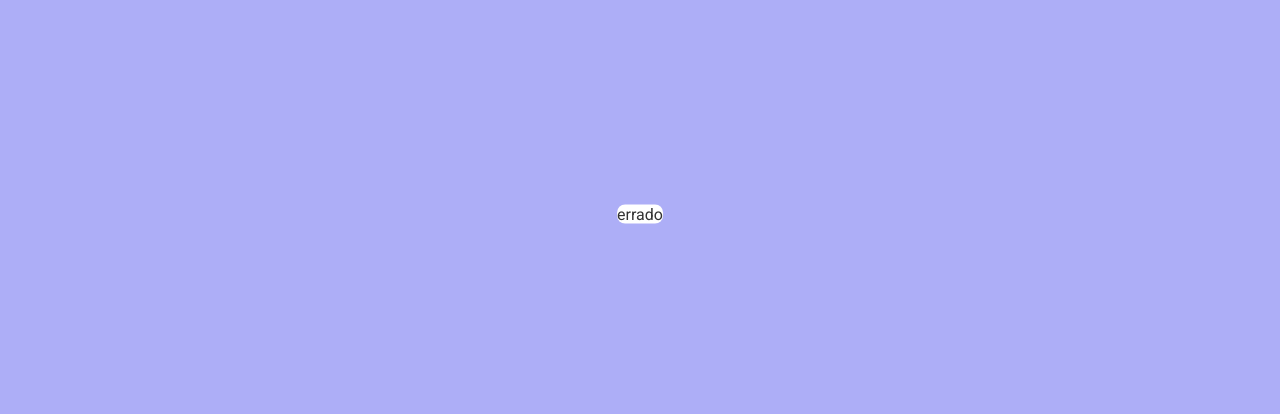
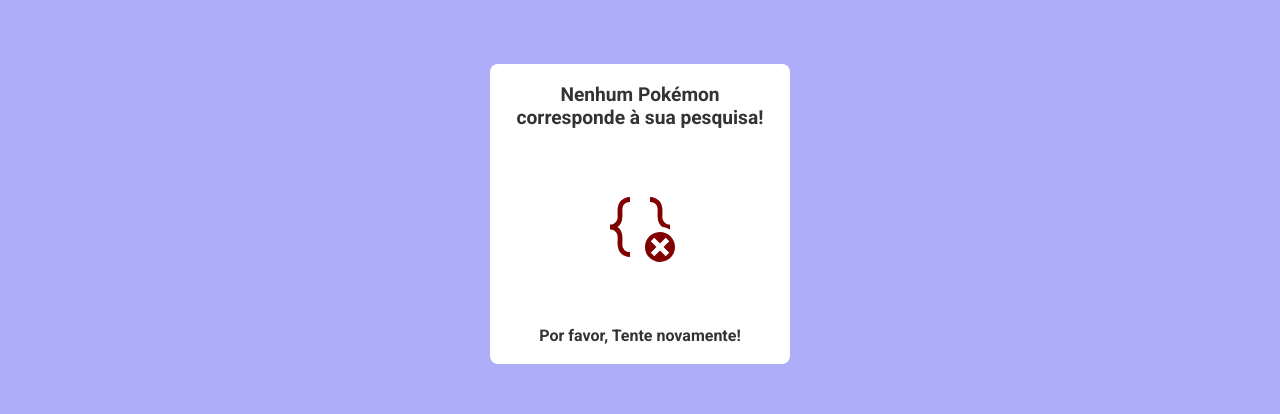
Before and after one commit to HardBoris/pokemon-hunter, a React (Create React App) app: page / in a window 1280 px wide. Both pictures are taken after a click on the element 1227 px from the left and 100 px from the top of the page. Shown: the part 186-600 px from the top of the page. Built offline with nearby package versions, Linux system fonts and the light colour scheme; no server answers.

Commit message:
feat: error modal ok

```diff
--- a/src/components/Error/index.jsx
+++ b/src/components/Error/index.jsx
@@ -1,3 +1,14 @@
-export const Errado = () => {
-  return <div>errado</div>;
+import "./style.css";
+import { VscBracketError } from "react-icons/vsc";
+
+export const Errado = ({ closeFunction }) => {
+  return (
+    <div className="errorframe">
+      <h1 className="eh1">Nenhum Pokémon corresponde à sua pesquisa!</h1>
+      <div className="eicon" onClick={closeFunction}>
+        <VscBracketError />
+      </div>
+      <h4 className="eh4">Por favor, Tente novamente!</h4>
+    </div>
+  );
 };
--- /dev/null
+++ b/src/components/Error/style.css
@@ -0,0 +1,28 @@
+.errorframe {
+  width: 300px;
+  height: 300px;
+  display: flex;
+  flex-direction: column;
+  justify-content: space-around;
+  align-items: center;
+}
+
+.eh1 {
+  width: 90%;
+  text-align: center;
+}
+
+.eicon {
+  width: 40%;
+  height: 40%;
+  font-size: 80px;
+  display: flex;
+  justify-content: center;
+  align-items: center;
+  color: var(--escarlata);
+}
+
+.eicon:hover {
+  border: 2px solid var(--escarlata);
+  border-radius: 8px;
+}
--- a/src/components/Header/index.jsx
+++ b/src/components/Header/index.jsx
@@ -56,7 +56,7 @@
         {finder.length > 0 ? (
           <Result listo={finder} closeFunction={closeFunction} />
         ) : (
-          <Errado />
+          <Errado closeFunction={closeFunction} />
         )}
       </Modal>
     </div>
--- a/src/providers/Capturas/index.jsx
+++ b/src/providers/Capturas/index.jsx
@@ -4,13 +4,11 @@
 export const CapturaContext = createContext();
 
 export const CapturaProvider = ({ children }) => {
-  const { allPoke } = useContext(DataContext);
+  // const { allPoke } = useContext(DataContext);
   const [captured, setCaptured] = useState([]);
 
   const addPokemon = (data) => {
-    console.log(data[0]);
-    let capturado = allPoke.filter((item) => item["name"] === data[0]["name"]);
-    setCaptured([...captured, capturado[0]]);
+    setCaptured([...captured, data[0]]);
   };
 
   useEffect(() => {}, []);
```
